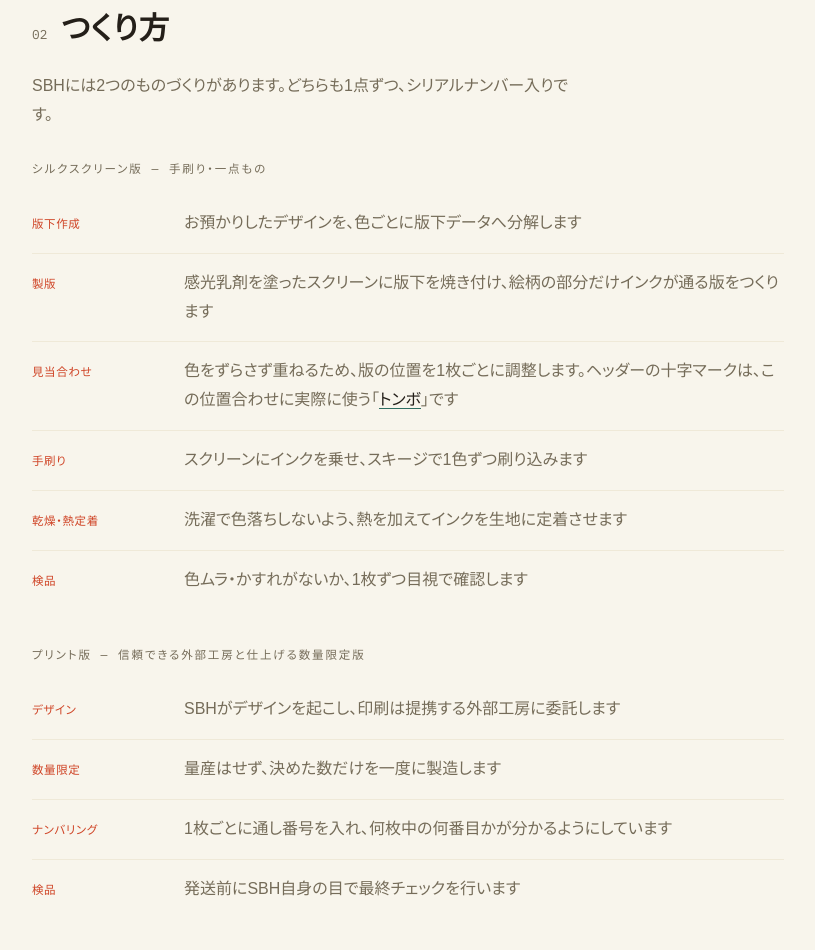
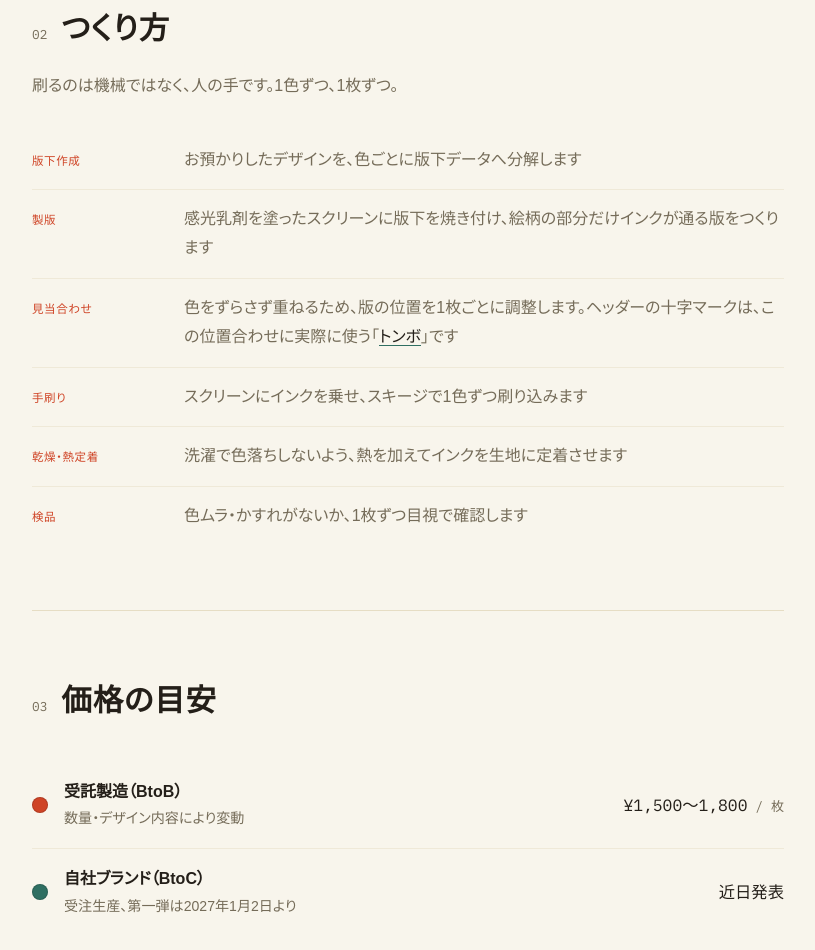
Before and after one commit to small-but-hard/small-but-hard.github.io, a plain HTML site: page index.html in a window 1280 px wide. Shown: the part 975-1925 px from the top of the page, without its empty margins (232-1047 px from the left). Drawn offline with Linux system fonts and the light colour scheme; a web font is replaced by a local one.

Commit message:
Align BtoC copy with the hand-silkscreen-only production decision
Co-Authored-By: Claude Sonnet 5 <noreply@anthropic.com>

```diff
--- a/index.html
+++ b/index.html
@@ -364,18 +364,17 @@
       <div class="ticket line-b">
         <div class="ticket-top">
           <h3>自社ブランド <span class="kind mono">BtoC</span></h3>
-          <span class="stamp">数量限定・準備中</span>
+          <span class="stamp">受注生産・準備中</span>
         </div>
-        <p><strong>シルクスクリーン版</strong>（手刷り・一点もの）と<strong>プリント版</strong>（外部工房との協業・数量限定）の2系統で展開。どちらもシリアルナンバー入り。第一弾は2027年1月2日より販売開始予定です。詳細は近日公開いたします。</p>
+        <p>一枚ずつ手刷りでつくる、ここにしかないオリジナルアパレル。在庫を積まず、注文をいただいてから刷ります。1枚ごとに通し番号入り。第一弾は2027年1月2日より販売開始予定です。詳細は近日公開いたします。</p>
       </div>
     </div>
   </section>
 
   <section>
     <div class="section-head"><span class="num mono">02</span><h2>つくり方</h2></div>
-    <p class="section-lede">SBHには2つのものづくりがあります。どちらも1点ずつ、シリアルナンバー入りです。</p>
+    <p class="section-lede">刷るのは機械ではなく、人の手です。1色ずつ、1枚ずつ。</p>
 
-    <p class="eyebrow" style="margin:0 0 14px;">シルクスクリーン版 — 手刷り・一点もの</p>
     <ul class="craft">
       <li><span class="term">版下作成</span><span class="desc">お預かりしたデザインを、色ごとに版下データへ分解します</span></li>
       <li><span class="term">製版</span><span class="desc">感光乳剤を塗ったスクリーンに版下を焼き付け、絵柄の部分だけインクが通る版をつくります</span></li>
@@ -383,14 +382,6 @@
       <li><span class="term">手刷り</span><span class="desc">スクリーンにインクを乗せ、スキージで1色ずつ刷り込みます</span></li>
       <li><span class="term">乾燥・熱定着</span><span class="desc">洗濯で色落ちしないよう、熱を加えてインクを生地に定着させます</span></li>
       <li><span class="term">検品</span><span class="desc">色ムラ・かすれがないか、1枚ずつ目視で確認します</span></li>
-    </ul>
-
-    <p class="eyebrow" style="margin:36px 0 14px;">プリント版 — 信頼できる外部工房と仕上げる数量限定版</p>
-    <ul class="craft">
-      <li><span class="term">デザイン</span><span class="desc">SBHがデザインを起こし、印刷は提携する外部工房に委託します</span></li>
-      <li><span class="term">数量限定</span><span class="desc">量産はせず、決めた数だけを一度に製造します</span></li>
-      <li><span class="term">ナンバリング</span><span class="desc">1枚ごとに通し番号を入れ、何枚中の何番目かが分かるようにしています</span></li>
-      <li><span class="term">検品</span><span class="desc">発送前にSBH自身の目で最終チェックを行います</span></li>
     </ul>
   </section>
 
@@ -409,7 +400,7 @@
         <span class="swatch" style="--tone:var(--accent-2);"></span>
         <span class="label">
           <span class="name">自社ブランド（BtoC）</span><br>
-          <span class="meta">数量限定ドロップ、第一弾は2027年1月2日より</span>
+          <span class="meta">受注生産、第一弾は2027年1月2日より</span>
         </span>
         <span class="price mono">近日発表</span>
       </li>
```
